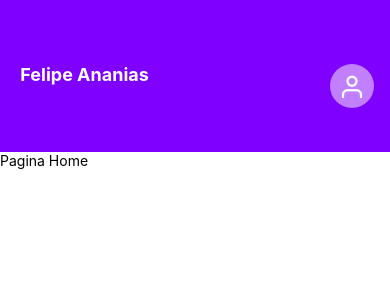
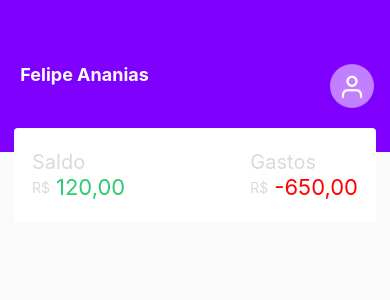
Before and after one commit to felipehenrique159/app-financas, a React Native app: screen / in a window 390 px wide. Shown: the top 300 px of the page. Built offline with nearby package versions, Linux system fonts and the light colour scheme.

Commit message:
feat: componente balance

```diff
--- a/src/Home/index.js
+++ b/src/Home/index.js
@@ -1,12 +1,20 @@
-import { View, Text } from 'react-native'
+import { View, Text, StyleSheet } from 'react-native'
 import React from 'react'
 import Header from '../components/Header'
+import Balance from '../components/Balance'
 
-export default function index() {
+export default function Home() {
   return (
-    <View>
+    <View style={styles.container}>
         <Header name="Felipe Ananias"/>
-      <Text>Pagina Home</Text>
+        <Balance balance="120,00" expenses="-650,00"/>
     </View>
   )
 }
+
+const styles = StyleSheet.create({
+  container: {
+    flex: 1,
+    backgroundColor: '#fafafa'
+  },
+});
--- /dev/null
+++ b/src/components/Balance/index.js
@@ -0,0 +1,65 @@
+import { View, Text , StyleSheet} from 'react-native'
+import React from 'react'
+
+export default function Balance({balance, expenses}) {
+  return (
+    <View style={styles.container}>
+      <View style={styles.item}>
+        <Text style={styles.itemTitle}>Saldo</Text>
+        <View style={styles.content}>
+            <Text style={styles.currencySymbol}>R$</Text>
+            <Text style={styles.balance}>
+                {balance}
+            </Text>
+        </View>
+      </View>
+
+      <View style={styles.item}>
+        <Text style={styles.itemTitle}>Gastos</Text>
+        <View style={styles.content}>
+            <Text style={styles.currencySymbol}>R$</Text>
+            <Text style={styles.expenses}>
+                {expenses}
+            </Text>
+        </View>
+      </View>
+    </View>
+  )
+}
+
+const styles = StyleSheet.create({
+    container: {
+      backgroundColor: '#fff',
+      flexDirection: 'row',
+      justifyContent: 'space-between',
+      marginTop: -24,
+      marginStart: 14,
+      marginEnd: 14,
+      paddingTop: 22,
+      paddingStart: 18,
+      paddingEnd: 18,
+      paddingBottom: 22,
+      borderRadius: 4,
+      zIndex: 99
+    },
+    itemTitle: {
+        fontSize: 20,
+        color: '#dadada'
+    },
+    content: {
+        flexDirection: 'row',
+        alignItems: 'center'
+    },
+    currencySymbol: {
+        color: '#dadada',
+        marginRight: 6
+    },
+    balance: {
+        fontSize: 22,
+        color: '#2ecc71'
+    },
+    expenses:{
+        fontSize: 22,
+        color: 'red'
+    }
+});
```
